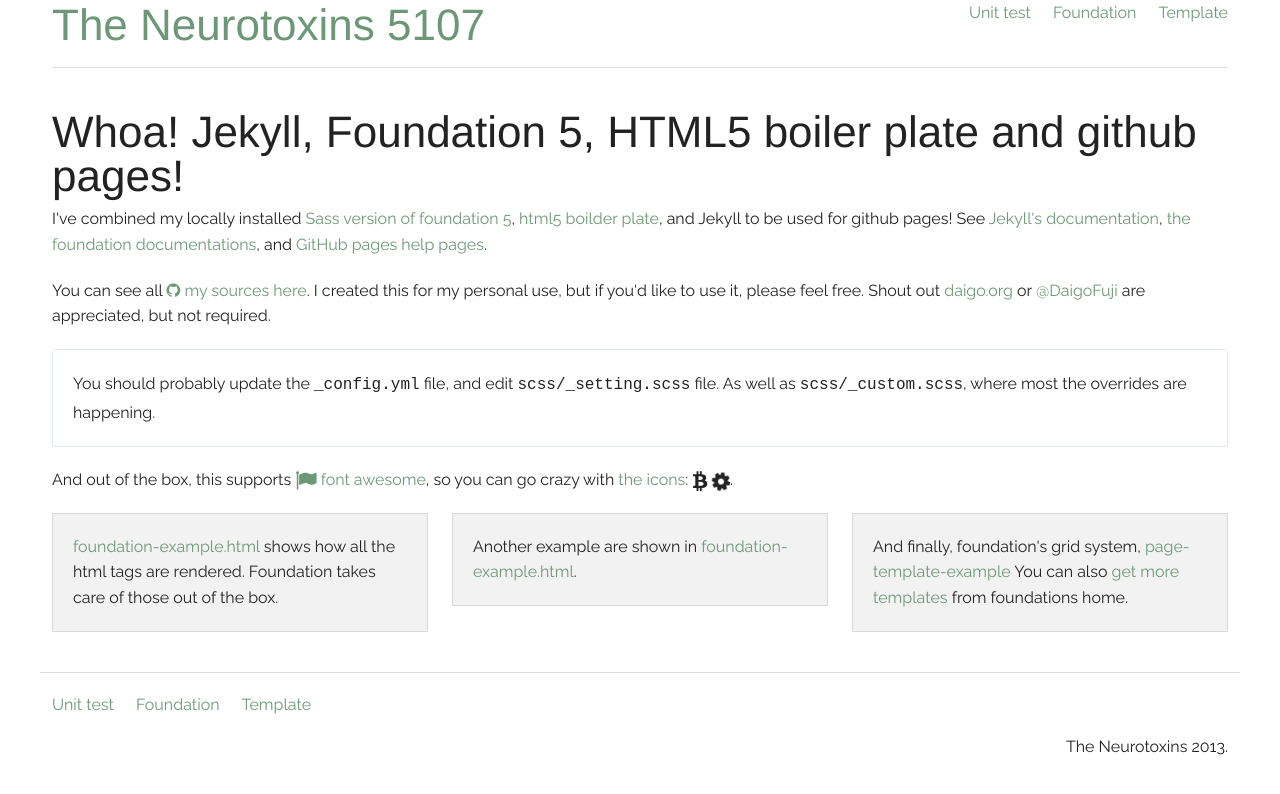
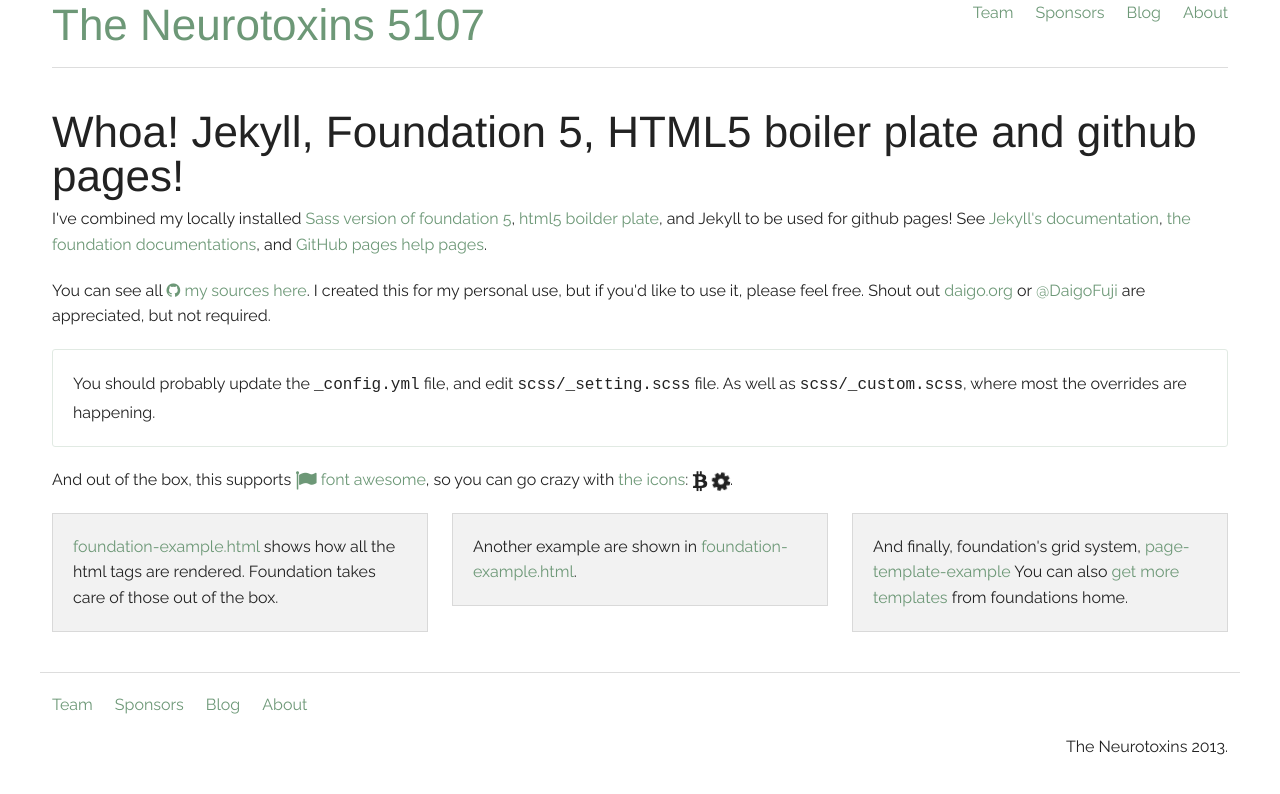
Before and after one commit to goosegg/goosegg.github.io, a Jekyll site: the page built from members.md, in a window 1280 px wide. Shown: the top 794 px of the page. Built offline with Jekyll 4.4.1, drawn with Linux system fonts in a browser that asks for light colours; nearby versions of some CDN libraries.

Commit message:
changing nav

```diff
--- a/_includes/nav.html
+++ b/_includes/nav.html
@@ -1,3 +1,4 @@
-<li><a href="/page-html-unit-test.html">Unit test</a></li>
-<li><a href="/page-foundation-example.html">Foundation</a></li>
-<li><a href="/page-template-example.html">Template</a></li>
+<li><a href="/page-html-unit-test.html">Team</a></li>
+<li><a href="/page-foundation-example.html">Sponsors</a></li>
+<li><a href="/page-template-example.html">Blog</a></li>
+<li><a href="/page-template-example.html">About</a></li>
```
